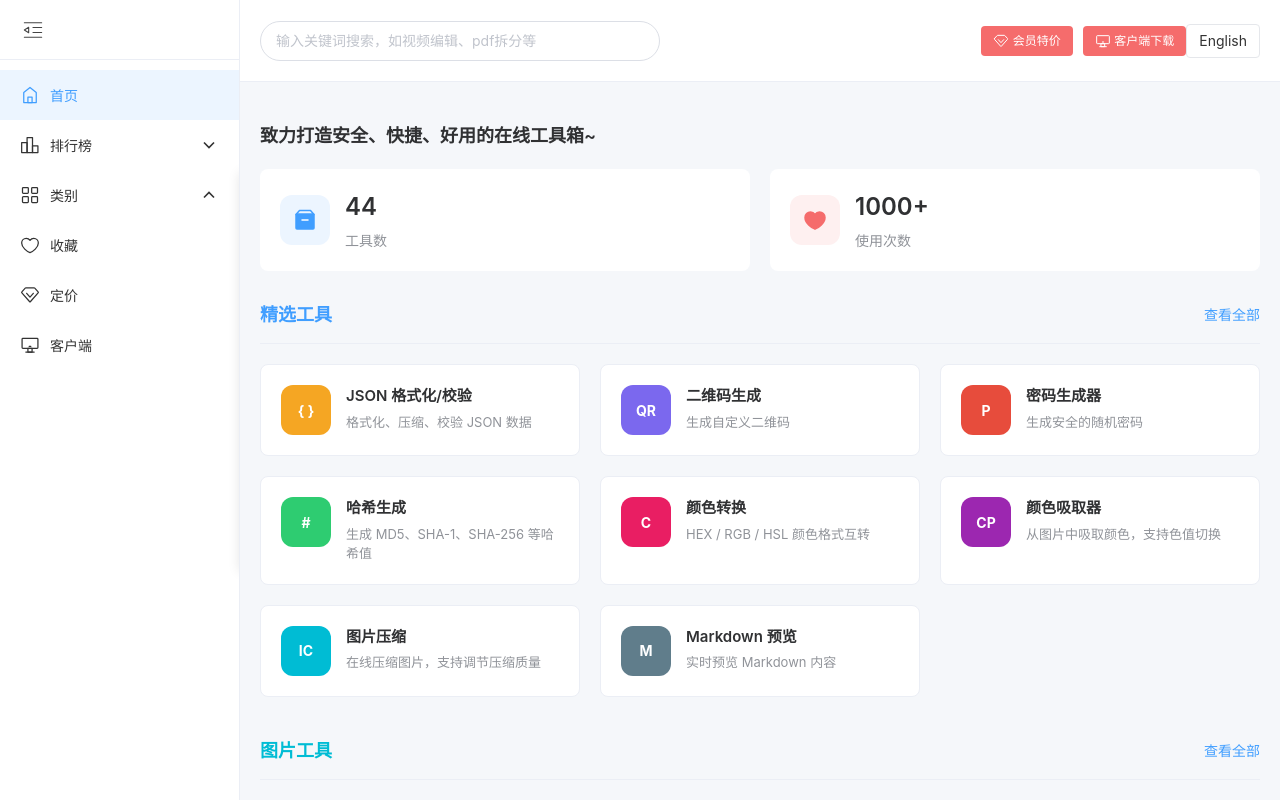
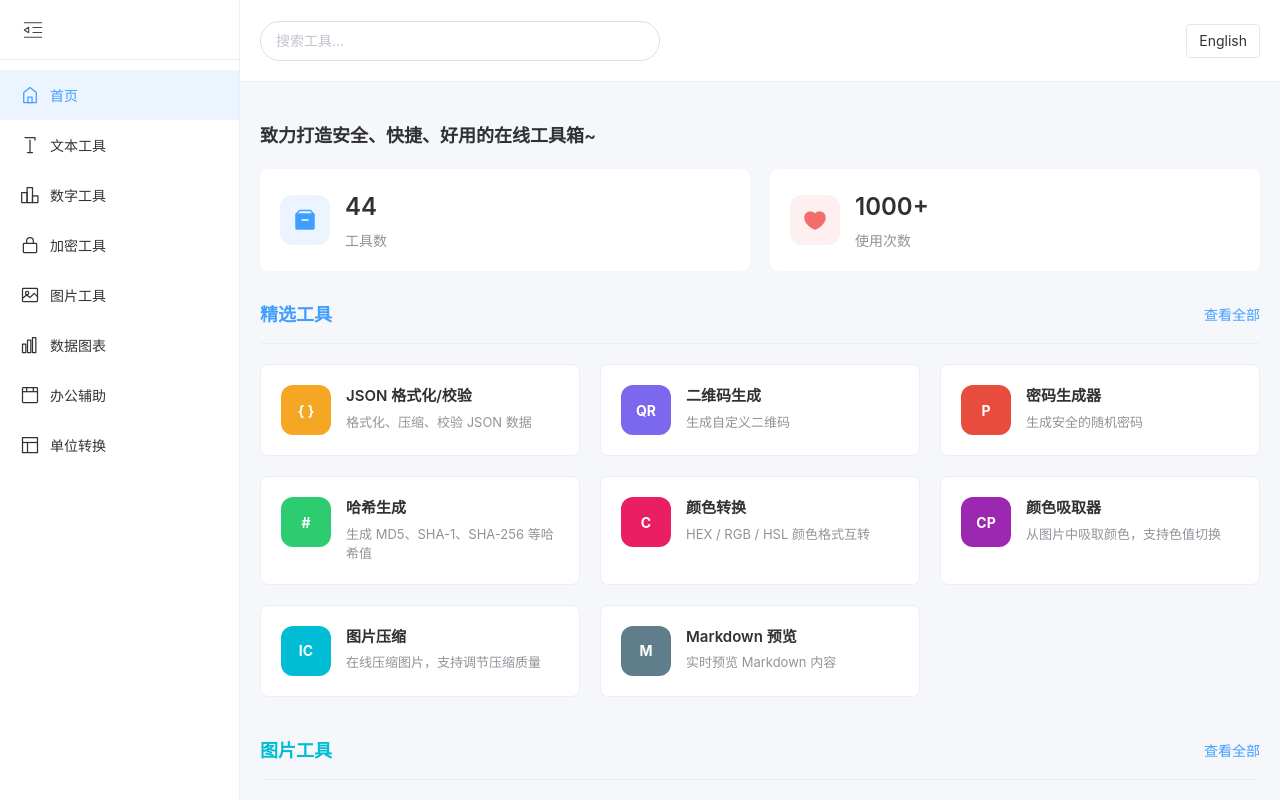
Before and after one commit to stevenzhou111/tobox22, a React (Vite) app: page / in a window 1280 px wide. Shown: the top 800 px of the page. Built offline with nearby package versions, Linux system fonts and the light colour scheme.

Commit message:
fix: simplify sidebar, remove pricing/member/client, add working search

```diff
--- a/src/components/Layout.tsx
+++ b/src/components/Layout.tsx
@@ -1,26 +1,72 @@
-import { Outlet, NavLink } from 'react-router-dom'
+import { Outlet, NavLink, useNavigate } from 'react-router-dom'
 import { useTranslation } from 'react-i18next'
 import { useState } from 'react'
 
-const categories = [
-  { key: 'nav.video', path: '/category/video' },
-  { key: 'nav.audio', path: '/category/audio' },
-  { key: 'nav.image', path: '/category/image' },
-  { key: 'nav.docProcess', path: '/category/doc-process' },
-  { key: 'nav.docConvert', path: '/category/doc-convert' },
-  { key: 'nav.chart', path: '/category/chart' },
-  { key: 'nav.office', path: '/category/office' },
-  { key: 'nav.text', path: '/category/text' },
-  { key: 'nav.number', path: '/category/number' },
-  { key: 'nav.encrypt', path: '/category/encrypt' },
-  { key: 'nav.unit', path: '/category/unit' },
+const allTools = [
+  { path: '/json', label: 'JSON 格式化' },
+  { path: '/base64', label: 'Base64 编解码' },
+  { path: '/url', label: 'URL 编解码' },
+  { path: '/hash', label: '哈希生成' },
+  { path: '/jwt', label: 'JWT 解析' },
+  { path: '/regex', label: '正则表达式测试' },
+  { path: '/password', label: '密码生成器' },
+  { path: '/wordcount', label: '字数统计' },
+  { path: '/case', label: '大小写转换' },
+  { path: '/diff', label: '文本对比' },
+  { path: '/textreplace', label: '文本替换' },
+  { path: '/textreverse', label: '文本反转' },
+  { path: '/removeempty', label: '删除空行' },
+  { path: '/extract', label: '文本提取' },
+  { path: '/wordfreq', label: '词频统计' },
+  { path: '/unicode', label: 'Unicode 转换' },
+  { path: '/morse', label: '摩尔斯电码' },
+  { path: '/textsplit', label: '文本分割合并' },
+  { path: '/markdown', label: 'Markdown 预览' },
+  { path: '/timestamp', label: '时间戳转换' },
+  { path: '/numberbase', label: '进制转换' },
+  { path: '/random', label: '随机数生成' },
+  { path: '/roman', label: '罗马数字' },
+  { path: '/color', label: '颜色转换' },
+  { path: '/colorpicker', label: '颜色吸取器' },
+  { path: '/qrcode', label: '二维码生成' },
+  { path: '/unit', label: '单位转换' },
+  { path: '/pomodoro', label: '番茄钟' },
+  { path: '/coin', label: '随机决策' },
+  { path: '/imgcompress', label: '图片压缩' },
+  { path: '/imgbase64', label: '图片 Base64' },
+  { path: '/drawboard', label: '在线画板' },
+  { path: '/imgresize', label: '图片裁切缩放' },
+  { path: '/imgfilter', label: '图片滤镜' },
+  { path: '/csvjson', label: 'CSV/JSON 转换' },
+  { path: '/barchart', label: '柱状图' },
+  { path: '/piechart', label: '饼图' },
+  { path: '/linechart', label: '折线图' },
 ]
 
 export default function Layout() {
   const { i18n, t } = useTranslation()
+  const navigate = useNavigate()
   const [sidebarOpen, setSidebarOpen] = useState(false)
-  const [rankOpen, setRankOpen] = useState(false)
-  const [catOpen, setCatOpen] = useState(true)
+  const [searchQuery, setSearchQuery] = useState('')
+  const [searchResults, setSearchResults] = useState<typeof allTools>([])
+
+  const handleSearch = (value: string) => {
+    setSearchQuery(value)
+    if (value.trim()) {
+      const results = allTools.filter((tool) =>
+        tool.label.toLowerCase().includes(value.toLowerCase())
+      )
+      setSearchResults(results)
+    } else {
+      setSearchResults([])
+    }
+  }
+
+  const handleSelectTool = (path: string) => {
+    navigate(path)
+    setSearchQuery('')
+    setSearchResults([])
+  }
 
   const toggleLang = () => {
     const newLang = i18n.language === 'zh' ? 'en' : 'zh'
@@ -32,8 +78,8 @@ export default function Layout() {
     <div className="min-h-screen bg-[#f5f7fa]">
       {/* Sidebar */}
       <aside className={`sidebar ${sidebarOpen ? 'open' : ''}`}>
-        <div className="sidebar-logo" onClick={() => setSidebarOpen(!sidebarOpen)}>
-          <svg viewBox="0 0 48 48" fill="none">
+        <div className="sidebar-logo">
+          <svg viewBox="0 0 48 48" fill="none" width="26" height="26">
             <path d="M8 10.5H40" stroke="#444" strokeWidth="2" strokeLinecap="round" strokeLinejoin="round"/>
             <path d="M24 19.5H40" stroke="#444" strokeWidth="2" strokeLinecap="round" strokeLinejoin="round"/>
             <path d="M24 28.5H40" stroke="#444" strokeWidth="2" strokeLinecap="round" strokeLinejoin="round"/>
@@ -43,88 +89,76 @@ export default function Layout() {
         </div>
 
         <nav className="sidebar-menu">
-          {/* Home */}
           <NavLink to="/" end className={({ isActive }) => `menu-item ${isActive ? 'active' : ''}`}>
-            <svg viewBox="0 0 48 48" fill="none">
+            <svg viewBox="0 0 48 48" fill="none" width="20" height="20">
               <path d="M9 18V42H39V18L24 6L9 18Z" fill="none" stroke="currentColor" strokeWidth="3" strokeLinecap="round" strokeLinejoin="round"/>
               <path d="M19 29V42H29V29H19Z" fill="none" stroke="currentColor" strokeWidth="3" strokeLinejoin="round"/>
             </svg>
             <span>{t('nav.home')}</span>
           </NavLink>
 
-          {/* Rankings */}
-          <div className="menu-submenu">
-            <div className="submenu-title" onClick={() => setRankOpen(!rankOpen)}>
-              <svg viewBox="0 0 48 48" fill="none">
+          <NavLink to="/category/text" className={({ isActive }) => `menu-item ${isActive ? 'active' : ''}`}>
+            <svg viewBox="0 0 48 48" fill="none" width="20" height="20">
+              <path d="M12 6H36V12" stroke="currentColor" strokeWidth="3" strokeLinecap="round" strokeLinejoin="round"/>
+              <path d="M24 12V42" stroke="currentColor" strokeWidth="3" strokeLinecap="round"/>
+              <path d="M18 42H30" stroke="currentColor" strokeWidth="3" strokeLinecap="round"/>
+            </svg>
+            <span>{t('nav.text')}</span>
+          </NavLink>
+
+          <NavLink to="/category/number" className={({ isActive }) => `menu-item ${isActive ? 'active' : ''}`}>
+            <svg viewBox="0 0 48 48" fill="none" width="20" height="20">
               <path d="M17 18H4V42H17V18Z" stroke="currentColor" strokeWidth="3" strokeLinecap="round" strokeLinejoin="round"/>
               <path d="M30 6H17V42H30V6Z" stroke="currentColor" strokeWidth="3" strokeLinejoin="round"/>
               <path d="M43 26H30V42H43V26Z" stroke="currentColor" strokeWidth="3" strokeLinecap="round" strokeLinejoin="round"/>
             </svg>
-              <span>{t('nav.rankings')}</span>
-              <svg className={`arrow ${rankOpen ? 'open' : ''}`} width="12" height="12" viewBox="0 0 24 24" fill="none" stroke="currentColor" strokeWidth="2">
-                <path d="M6 9l6 6 6-6"/>
+            <span>{t('nav.number')}</span>
+          </NavLink>
+
+          <NavLink to="/category/encrypt" className={({ isActive }) => `menu-item ${isActive ? 'active' : ''}`}>
+            <svg viewBox="0 0 48 48" fill="none" width="20" height="20">
+              <rect x="8" y="20" width="32" height="22" rx="2" stroke="currentColor" strokeWidth="3" strokeLinejoin="round"/>
+              <path d="M16 20V14C16 9.58172 19.5817 6 24 6C28.4183 6 32 9.58172 32 14V20" stroke="currentColor" strokeWidth="3" strokeLinecap="round"/>
             </svg>
-            </div>
-            {rankOpen && (
-              <div className="submenu-list" style={{ position: 'absolute', left: '100%', top: 0, zIndex: 100 }}>
-                <a href="/rank/new">{t('nav.rankNew')}</a>
-                <a href="/rank/hot">{t('nav.rankHot')}</a>
-              </div>
-            )}
-          </div>
+            <span>{t('nav.encrypt')}</span>
+          </NavLink>
 
-          {/* Categories */}
-          <div className="menu-submenu">
-            <div className="submenu-title" onClick={() => setCatOpen(!catOpen)}>
-              <svg viewBox="0 0 48 48" fill="none">
-                <path d="M18 6H8C6.89543 6 6 6.89543 6 8V18C6 19.1046 6.89543 20 8 20H18C19.1046 20 20 19.1046 20 18V8C20 6.89543 19.1046 6 18 6Z" fill="none" stroke="currentColor" strokeWidth="3" strokeLinejoin="round"/>
-                <path d="M18 28H8C6.89543 28 6 28.8954 6 30V40C6 41.1046 6.89543 42 8 42H18C19.1046 42 20 41.1046 20 40V30C20 28.8954 19.1046 28 18 28Z" fill="none" stroke="currentColor" strokeWidth="3" strokeLinejoin="round"/>
-                <path d="M40 6H30C28.8954 6 28 6.89543 28 8V18C28 19.1046 28.8954 20 30 20H40C41.1046 20 42 19.1046 42 18V8C42 6.89543 41.1046 6 40 6Z" fill="none" stroke="currentColor" strokeWidth="3" strokeLinejoin="round"/>
-                <path d="M40 28H30C28.8954 28 28 28.8954 28 30V40C28 41.1046 28.8954 42 30 42H40C41.1046 42 42 41.1046 42 40V30C42 28.8954 41.1046 28 40 28Z" fill="none" stroke="currentColor" strokeWidth="3" strokeLinejoin="round"/>
+          <NavLink to="/category/image" className={({ isActive }) => `menu-item ${isActive ? 'active' : ''}`}>
+            <svg viewBox="0 0 48 48" fill="none" width="20" height="20">
+              <rect x="6" y="8" width="36" height="32" rx="2" stroke="currentColor" strokeWidth="3" strokeLinejoin="round"/>
+              <circle cx="17" cy="19" r="4" stroke="currentColor" strokeWidth="3"/>
+              <path d="M6 32L16 24L24 30L34 20L42 28" stroke="currentColor" strokeWidth="3" strokeLinecap="round" strokeLinejoin="round"/>
             </svg>
-              <span>{t('nav.categories')}</span>
-              <svg className={`arrow ${catOpen ? 'open' : ''}`} width="12" height="12" viewBox="0 0 24 24" fill="none" stroke="currentColor" strokeWidth="2">
-                <path d="M6 9l6 6 6-6"/>
+            <span>{t('nav.image')}</span>
+          </NavLink>
+
+          <NavLink to="/category/chart" className={({ isActive }) => `menu-item ${isActive ? 'active' : ''}`}>
+            <svg viewBox="0 0 48 48" fill="none" width="20" height="20">
+              <path d="M6 42V22H14V42H6Z" stroke="currentColor" strokeWidth="3" strokeLinecap="round" strokeLinejoin="round"/>
+              <path d="M18 42V12H26V42H18Z" stroke="currentColor" strokeWidth="3" strokeLinecap="round" strokeLinejoin="round"/>
+              <path d="M30 42V6H38V42H30Z" stroke="currentColor" strokeWidth="3" strokeLinecap="round" strokeLinejoin="round"/>
             </svg>
-            </div>
-            {catOpen && (
-              <div className="submenu-list" style={{ position: 'absolute', left: '100%', top: 0, zIndex: 100, maxHeight: '400px', overflowY: 'auto' }}>
-                {categories.map((cat) => (
-                  <NavLink key={cat.key} to={cat.path} className={({ isActive }) => isActive ? 'text-blue-500' : ''}>
-                    {t(cat.key)}
+            <span>{t('nav.chart')}</span>
           </NavLink>
-                ))}
-              </div>
-            )}
-          </div>
 
-          {/* Favorites */}
-          <a href="/favorites" className="menu-item">
-            <svg viewBox="0 0 48 48" fill="none">
-              <path d="M15 8C8.92487 8 4 12.9249 4 19C4 30 17 40 24 42.3262C31 40 44 30 44 19C44 12.9249 39.0751 8 33 8C29.2797 8 25.9907 9.8469 24 12.6738C22.0093 9.8469 18.7203 8 15 8Z" fill="none" stroke="currentColor" strokeWidth="3" strokeLinecap="round" strokeLinejoin="round"/>
+          <NavLink to="/category/office" className={({ isActive }) => `menu-item ${isActive ? 'active' : ''}`}>
+            <svg viewBox="0 0 48 48" fill="none" width="20" height="20">
+              <rect x="6" y="6" width="36" height="36" rx="2" stroke="currentColor" strokeWidth="3"/>
+              <path d="M6 16H42" stroke="currentColor" strokeWidth="3"/>
+              <path d="M16 6V16" stroke="currentColor" strokeWidth="3"/>
+              <path d="M32 6V16" stroke="currentColor" strokeWidth="3"/>
             </svg>
-            <span>{t('nav.favorites')}</span>
-          </a>
+            <span>{t('nav.office')}</span>
+          </NavLink>
 
-          {/* Pricing */}
-          <a href="/pricing" className="menu-item">
-            <svg viewBox="0 0 48 48" fill="none">
-              <path d="M4.50326 16.3661L12.5158 7.67177C12.909 7.2452 13.4807 7 14.0821 7H33.9179C34.5193 7 35.091 7.2452 35.4842 7.67177L43.4967 16.3661C44.1809 17.1084 44.1659 18.2125 43.4618 18.9383L24.7499 40.1499C24.3518 40.6012 23.6482 40.6012 23.2501 40.1499L4.5382 18.9383C3.83415 18.2125 3.81915 17.1084 4.50326 16.3661Z" fill="none" stroke="currentColor" strokeWidth="3" strokeLinecap="round" strokeLinejoin="round"/>
-              <path d="M16 20L24 29L32 20" stroke="currentColor" strokeWidth="3" strokeLinecap="round" strokeLinejoin="round"/>
+          <NavLink to="/category/unit" className={({ isActive }) => `menu-item ${isActive ? 'active' : ''}`}>
+            <svg viewBox="0 0 48 48" fill="none" width="20" height="20">
+              <path d="M6 6H42V42H6V6Z" stroke="currentColor" strokeWidth="3" strokeLinejoin="round"/>
+              <path d="M6 18H42" stroke="currentColor" strokeWidth="3"/>
+              <path d="M18 18V42" stroke="currentColor" strokeWidth="3"/>
             </svg>
-            <span>{t('nav.pricing')}</span>
-          </a>
-
-          {/* Client */}
-          <a href="#" className="menu-item">
-            <svg viewBox="0 0 48 48" fill="none">
-              <rect x="19" y="32" width="10" height="9" stroke="currentColor" strokeWidth="3" strokeLinecap="round" strokeLinejoin="round"/>
-              <rect x="5" y="8" width="38" height="24" rx="2" fill="none" stroke="currentColor" strokeWidth="3"/>
-              <path d="M22 27H26" stroke="currentColor" strokeWidth="3" strokeLinecap="round" strokeLinejoin="round"/>
-              <path d="M14 41L34 41" stroke="currentColor" strokeWidth="3" strokeLinecap="round" strokeLinejoin="round"/>
-            </svg>
-            <span>{t('nav.client')}</span>
-          </a>
+            <span>{t('nav.unit')}</span>
+          </NavLink>
         </nav>
       </aside>
 
@@ -133,28 +167,46 @@ export default function Layout() {
         {/* Header */}
         <header className="main-header">
           <div className="header-left">
-            <div className="search-box">
-              <input type="text" placeholder={t('nav.search')} />
+            <div className="search-box" style={{ position: 'relative' }}>
+              <input
+                type="text"
+                placeholder={t('nav.search')}
+                value={searchQuery}
+                onChange={(e) => handleSearch(e.target.value)}
+              />
+              {searchResults.length > 0 && (
+                <div style={{
+                  position: 'absolute',
+                  top: '100%',
+                  left: 0,
+                  right: 0,
+                  background: '#fff',
+                  borderRadius: '4px',
+                  boxShadow: '0 2px 12px rgba(0,0,0,0.1)',
+                  maxHeight: '300px',
+                  overflowY: 'auto',
+                  zIndex: 1000,
+                  marginTop: '5px',
+                }}>
+                  {searchResults.map((tool) => (
+                    <div
+                      key={tool.path}
+                      onClick={() => handleSelectTool(tool.path)}
+                      style={{
+                        padding: '10px 15px',
+                        cursor: 'pointer',
+                        fontSize: '14px',
+                        borderBottom: '1px solid #ebeef5',
+                      }}
+                      onMouseEnter={(e) => (e.currentTarget.style.background = '#f5f7fa')}
+                      onMouseLeave={(e) => (e.currentTarget.style.background = '#fff')}
+                    >
+                      {tool.label}
                     </div>
+                  ))}
                 </div>
-
-          <div className="header-center">
-            <a href="/pricing" className="tag-btn danger">
-              <svg viewBox="0 0 48 48" fill="none">
-                <path d="M4.50326 16.3661L12.5158 7.67177C12.909 7.2452 13.4807 7 14.0821 7H33.9179C34.5193 7 35.091 7.2452 35.4842 7.67177L43.4967 16.3661C44.1809 17.1084 44.1659 18.2125 43.4618 18.9383L24.7499 40.1499C24.3518 40.6012 23.6482 40.6012 23.2501 40.1499L4.5382 18.9383C3.83415 18.2125 3.81915 17.1084 4.50326 16.3661Z" stroke="#fff" strokeWidth="3" strokeLinecap="round" strokeLinejoin="round"/>
-                <path d="M16 20L24 29L32 20" stroke="#fff" strokeWidth="3" strokeLinecap="round" strokeLinejoin="round"/>
-              </svg>
-              &nbsp;{t('nav.member')}
-            </a>
-            <a href="#" className="tag-btn danger">
-              <svg viewBox="0 0 48 48" fill="none">
-                <rect x="19" y="32" width="10" height="9" stroke="#fff" strokeWidth="3" strokeLinecap="round" strokeLinejoin="round"/>
-                <rect x="5" y="8" width="38" height="24" rx="2" fill="none" stroke="#fff" strokeWidth="3"/>
-                <path d="M22 27H26" stroke="#fff" strokeWidth="3" strokeLinecap="round" strokeLinejoin="round"/>
-                <path d="M14 41L34 41" stroke="#fff" strokeWidth="3" strokeLinecap="round" strokeLinejoin="round"/>
-              </svg>
-              &nbsp;{t('nav.download')}
-            </a>
+              )}
+            </div>
           </div>
 
           <div className="header-right">
--- a/src/i18n/zh.ts
+++ b/src/i18n/zh.ts
@@ -17,17 +17,14 @@ export default {
   reset: '重置',
   nav: {
     home: '首页',
-    rankings: '排行榜',
-    rankNew: '最新发布',
-    rankHot: '热度最高',
-    categories: '类别',
-    favorites: '收藏',
-    pricing: '定价',
-    client: '客户端',
-    platform: '开放平台',
-    search: '输入关键词搜索，如视频编辑、pdf拆分等',
-    member: '会员特价',
-    download: '客户端下载',
+    text: '文本工具',
+    number: '数字工具',
+    encrypt: '加密工具',
+    image: '图片工具',
+    chart: '数据图表',
+    office: '办公辅助',
+    unit: '单位转换',
+    search: '搜索工具...',
   },
   home: {
     motto: '致力打造安全、快捷、好用的在线工具箱~',
```
Also changed, not shown: src/i18n/en.ts (+8 -11 lines). Lines whose indentation alone changed are shown as unchanged.
